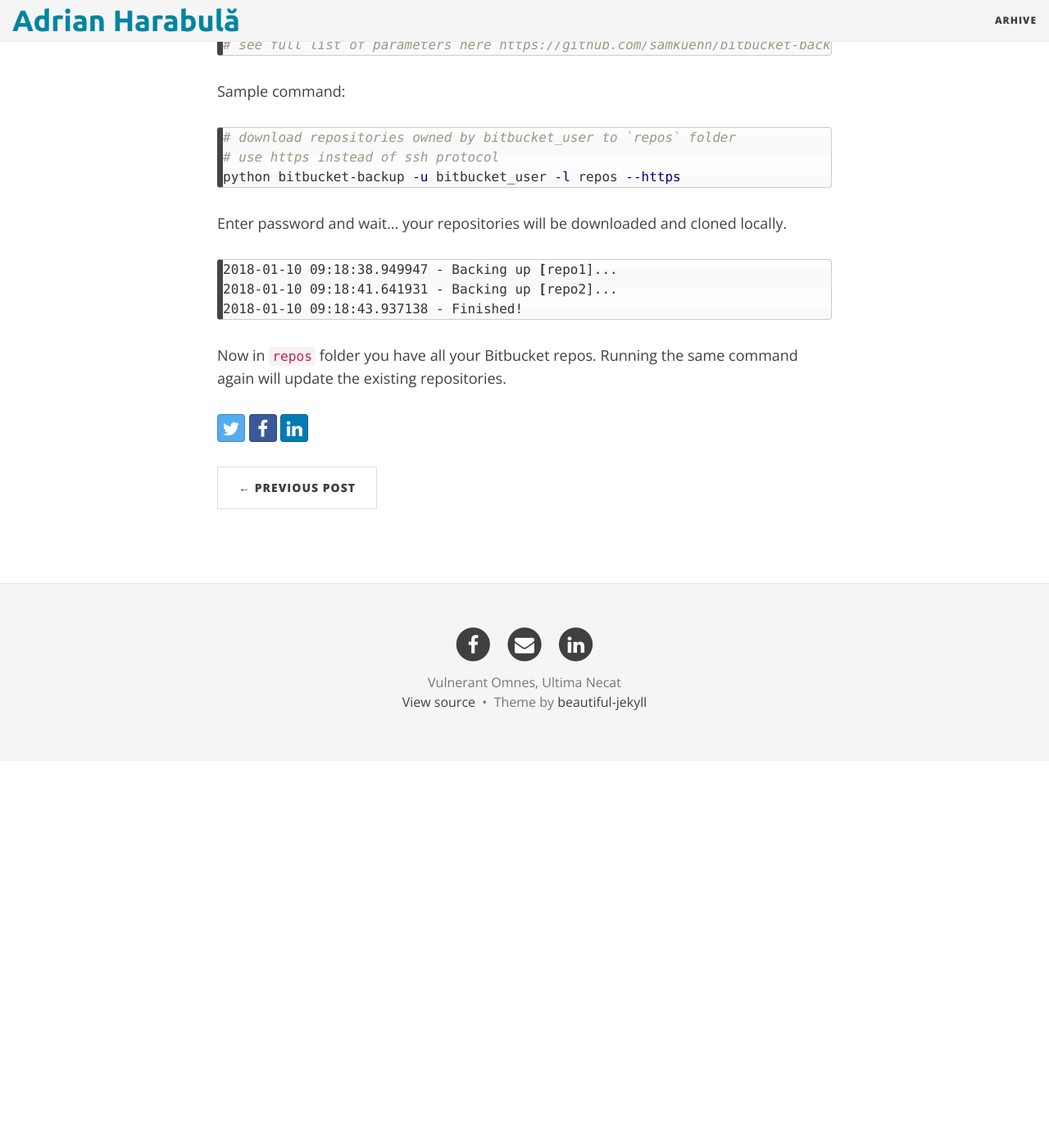
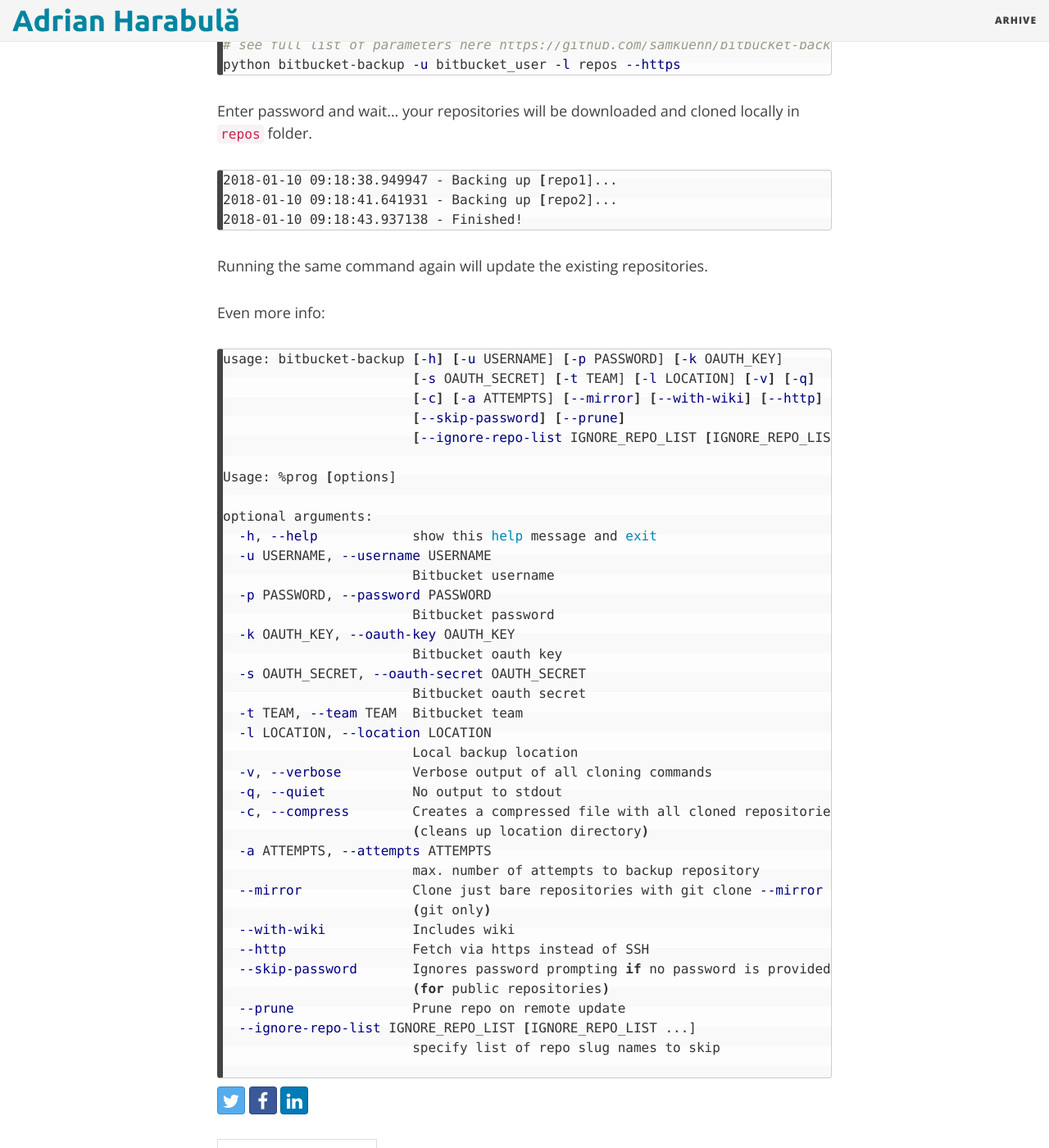
Before and after one commit to adrianharabula/adrianharabula.github.io, a Jekyll site: the page built from _posts/2018-01-10-clone-all-bitbucket-repositories-locally.md, in a window 1280 px wide and 1400 px high, scrolled down 1248 px. Shown: the whole window at 82% size. Built offline with Jekyll 4.4.1, drawn with Linux system fonts in a browser that asks for light colours; nearby versions of some CDN libraries; before the commit the page ends 2176 px from its top, so only the background shows below that.

Commit message:
update bitbucket article

````diff
--- a/_posts/2018-01-10-clone-all-bitbucket-repositories-locally.md
+++ b/_posts/2018-01-10-clone-all-bitbucket-repositories-locally.md
@@ -33,16 +33,10 @@
 # use -t to specify the team you want to download repositories from
 # use --http to clone repositories with https instead of ssh
 # see full list of parameters here https://github.com/samkuehn/bitbucket-backup/blob/master/README.md#quickstart
-```
-
-Sample command:
-```bash
-# download repositories owned by bitbucket_user to `repos` folder
-# use https instead of ssh protocol
 python bitbucket-backup -u bitbucket_user -l repos --https
 ```
 
-Enter password and wait... your repositories will be downloaded and cloned locally.
+Enter password and wait... your repositories will be downloaded and cloned locally in `repos` folder.
 
 ```bash
 2018-01-10 09:18:38.949947 - Backing up [repo1]...
@@ -50,4 +44,45 @@
 2018-01-10 09:18:43.937138 - Finished!
 ```
 
-Now in `repos` folder you have all your Bitbucket repos. Running the same command again will update the existing repositories.
+Running the same command again will update the existing repositories.
+
+Even more info:
+```bash
+usage: bitbucket-backup [-h] [-u USERNAME] [-p PASSWORD] [-k OAUTH_KEY]
+                        [-s OAUTH_SECRET] [-t TEAM] [-l LOCATION] [-v] [-q]
+                        [-c] [-a ATTEMPTS] [--mirror] [--with-wiki] [--http]
+                        [--skip-password] [--prune]
+                        [--ignore-repo-list IGNORE_REPO_LIST [IGNORE_REPO_LIST ...]]
+
+Usage: %prog [options]
+
+optional arguments:
+  -h, --help            show this help message and exit
+  -u USERNAME, --username USERNAME
+                        Bitbucket username
+  -p PASSWORD, --password PASSWORD
+                        Bitbucket password
+  -k OAUTH_KEY, --oauth-key OAUTH_KEY
+                        Bitbucket oauth key
+  -s OAUTH_SECRET, --oauth-secret OAUTH_SECRET
+                        Bitbucket oauth secret
+  -t TEAM, --team TEAM  Bitbucket team
+  -l LOCATION, --location LOCATION
+                        Local backup location
+  -v, --verbose         Verbose output of all cloning commands
+  -q, --quiet           No output to stdout
+  -c, --compress        Creates a compressed file with all cloned repositories
+                        (cleans up location directory)
+  -a ATTEMPTS, --attempts ATTEMPTS
+                        max. number of attempts to backup repository
+  --mirror              Clone just bare repositories with git clone --mirror
+                        (git only)
+  --with-wiki           Includes wiki
+  --http                Fetch via https instead of SSH
+  --skip-password       Ignores password prompting if no password is provided
+                        (for public repositories)
+  --prune               Prune repo on remote update
+  --ignore-repo-list IGNORE_REPO_LIST [IGNORE_REPO_LIST ...]
+                        specify list of repo slug names to skip
+
+```
````
